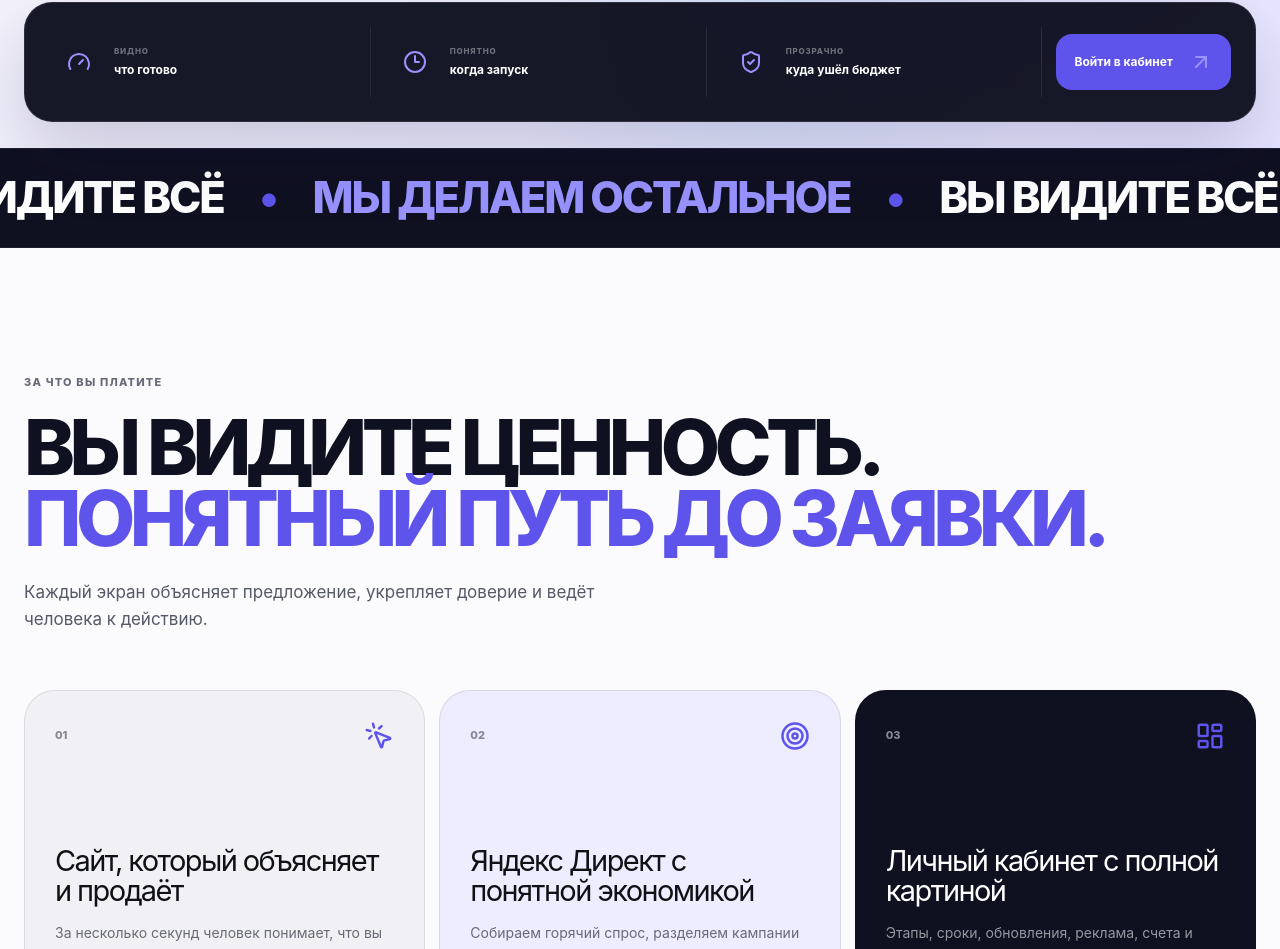
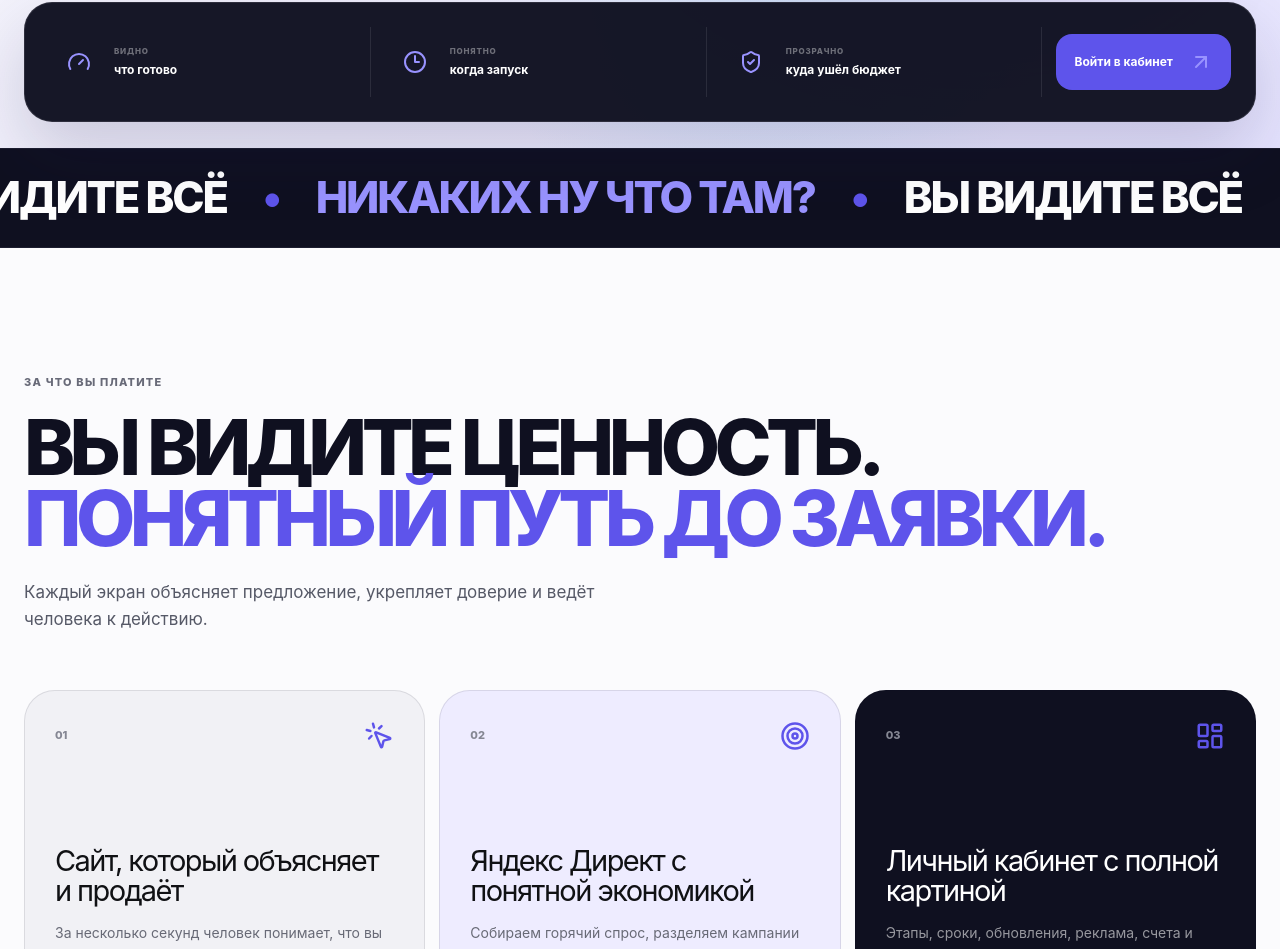
Before and after one commit to yaroslavkiri4ykknifhit-max/colddev, a Next.js app: page / in a window 1280 px wide. Shown: the part 772-1721 px from the top of the page. Built offline with nearby package versions, Linux system fonts and the light colour scheme; no server answers.

Commit message:
Update marquee message

```diff
--- a/src/app/page.tsx
+++ b/src/app/page.tsx
@@ -181,7 +181,7 @@ export default function Home() {
           <div className="hard-line-track">
             <span>ВЫ ВИДИТЕ ВСЁ</span>
             <i>•</i>
-            <span>МЫ ДЕЛАЕМ ОСТАЛЬНОЕ</span>
+            <span>НИКАКИХ НУ ЧТО ТАМ?</span>
             <i>•</i>
             <span>ВЫ ВИДИТЕ ВСЁ</span>
           </div>
```
